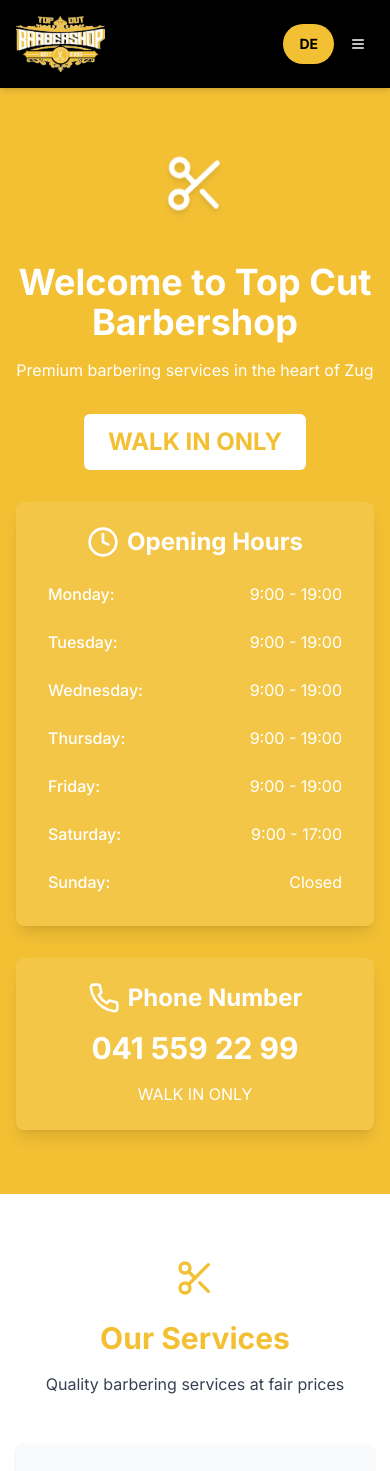
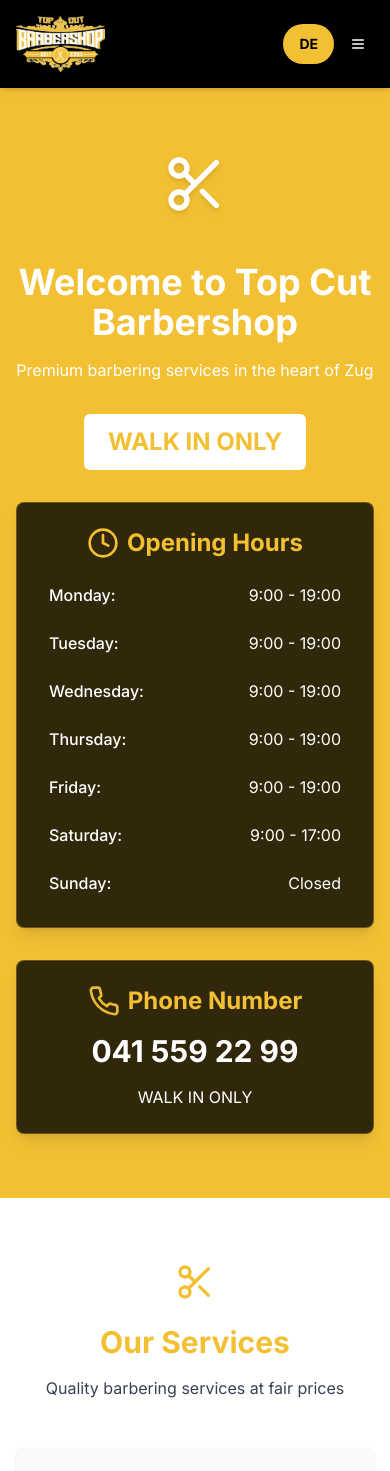
Before and after one commit to windo-ch/topcut-barbershop, a React (Vite) app: page / in a window 390 px wide. Shown: the top 1471 px of the page. Built offline with nearby package versions, Linux system fonts and the light colour scheme.

Commit message:
Fix: Improve hero section styling
-   Animate scissors on hover.
-   Improve contrast of "Opening Hours" and "Phone Number" components.

```diff
--- a/src/index.css
+++ b/src/index.css
@@ -99,7 +99,7 @@
     @apply animate-bounce;
   }
 
-  /* Scissors animation */
+  /* Scissors animation - UPDATED to only animate on hover */
   .animated-scissors {
     @apply transition-all duration-300;
   }
@@ -108,12 +108,35 @@
     @apply rotate-12 scale-110;
   }
 
-  .scissors-spin {
-    animation: scissors-spin 3s infinite ease-in-out;
+  /* Removed always-on scissors-spin class */
+  /* Added hover-triggered scissors animation */
+  .scissors-hover {
+    transition: transform 0.5s ease;
+  }
+
+  .scissors-hover:hover {
+    animation: scissors-spin 2s ease-in-out infinite;
   }
 
   .scissors-cut {
     animation: scissors-cut 2s infinite ease-in-out;
+  }
+
+  /* Contrast enhanced components */
+  .enhanced-card {
+    @apply bg-black/80 backdrop-blur-sm border border-brand-gold/30 shadow-lg text-white p-6 rounded-lg transition-all duration-300 hover:bg-black/90;
+  }
+
+  .enhanced-card-title {
+    @apply flex items-center justify-center mb-4 text-brand-gold;
+  }
+
+  .enhanced-card-item {
+    @apply flex justify-between hover:bg-white/10 p-2 rounded transition-colors;
+  }
+
+  .enhanced-phone-number {
+    @apply text-3xl font-bold transition-all duration-300 hover:text-brand-gold hover:scale-105;
   }
 }
 
--- a/src/pages/Index.tsx
+++ b/src/pages/Index.tsx
@@ -14,7 +14,7 @@ const Index = () => {
       <section className="bg-brand-gold text-white py-16 md:py-24">
         <div className="container-custom text-center">
           <div className="mb-6 relative">
-            <div className="scissors-spin inline-block">
+            <div className="scissors-hover inline-block">
               <Scissors className="h-16 w-16 mb-4 text-white drop-shadow-md" />
             </div>
           </div>
@@ -26,51 +26,53 @@ const Index = () => {
           </div>
 
           <div className="grid grid-cols-1 md:grid-cols-2 gap-8 max-w-4xl mx-auto">
-            <div className="bg-white/10 backdrop-blur-sm p-6 rounded-lg shadow-lg transition-all duration-300 hover:bg-white/15 animate-slideIn animation-delay-200">
-              <div className="flex items-center justify-center mb-4">
-                <Clock className="h-8 w-8 mr-2 text-white" />
+            {/* Enhanced Opening Hours Card */}
+            <div className="enhanced-card animate-slideIn animation-delay-200">
+              <div className="enhanced-card-title">
+                <Clock className="h-8 w-8 mr-2 text-brand-gold" />
                 <h2 className="text-2xl font-bold">{t('openingHours')}</h2>
               </div>
               <ul className="space-y-2 text-left">
-                <li className="flex justify-between hover:bg-white/5 p-2 rounded transition-colors">
+                <li className="enhanced-card-item">
                   <span className="font-medium">{t('monday')}:</span>
                   <span>9:00 - 19:00</span>
                 </li>
-                <li className="flex justify-between hover:bg-white/5 p-2 rounded transition-colors">
+                <li className="enhanced-card-item">
                   <span className="font-medium">{t('tuesday')}:</span>
                   <span>9:00 - 19:00</span>
                 </li>
-                <li className="flex justify-between hover:bg-white/5 p-2 rounded transition-colors">
+                <li className="enhanced-card-item">
                   <span className="font-medium">{t('wednesday')}:</span>
                   <span>9:00 - 19:00</span>
                 </li>
-                <li className="flex justify-between hover:bg-white/5 p-2 rounded transition-colors">
+                <li className="enhanced-card-item">
                   <span className="font-medium">{t('thursday')}:</span>
                   <span>9:00 - 19:00</span>
                 </li>
-                <li className="flex justify-between hover:bg-white/5 p-2 rounded transition-colors">
+                <li className="enhanced-card-item">
                   <span className="font-medium">{t('friday')}:</span>
                   <span>9:00 - 19:00</span>
                 </li>
-                <li className="flex justify-between hover:bg-white/5 p-2 rounded transition-colors">
+                <li className="enhanced-card-item">
                   <span className="font-medium">{t('saturday')}:</span>
                   <span>9:00 - 17:00</span>
                 </li>
-                <li className="flex justify-between hover:bg-white/5 p-2 rounded transition-colors">
+                <li className="enhanced-card-item">
                   <span className="font-medium">{t('sunday')}:</span>
                   <span>{t('closed')}</span>
                 </li>
               </ul>
             </div>
 
-            <div className="bg-white/10 backdrop-blur-sm p-6 rounded-lg shadow-lg flex flex-col justify-center items-center transition-all duration-300 hover:bg-white/15 animate-slideInRight animation-delay-200">
-              <div className="flex items-center mb-4">
-                <Phone className="h-8 w-8 mr-2 text-white animate-pulse" />
+            {/* Enhanced Phone Number Card */}
+            <div className="enhanced-card flex flex-col justify-center items-center animate-slideInRight animation-delay-200">
+              <div className="enhanced-card-title">
+                <Phone className="h-8 w-8 mr-2 text-brand-gold animate-pulse" />
                 <h2 className="text-2xl font-bold">{t('phoneNumber')}</h2>
               </div>
               <a
                 href="tel:+41415592299"
-                className="text-3xl font-bold transition-all duration-300 hover:text-brand-gold hover:scale-105"
+                className="enhanced-phone-number"
               >
                 041 559 22 99
               </a>
@@ -84,7 +86,7 @@ const Index = () => {
       <section className="py-16 bg-white">
         <div className="container-custom">
           <div className="text-center mb-12">
-            <div className="inline-block animated-scissors mb-4">
+            <div className="inline-block scissors-hover mb-4">
               <Scissors className="h-10 w-10 text-brand-gold" />
             </div>
             <h2 className="heading-2 text-brand-gold mb-4">{t('servicesTitle')}</h2>
```
